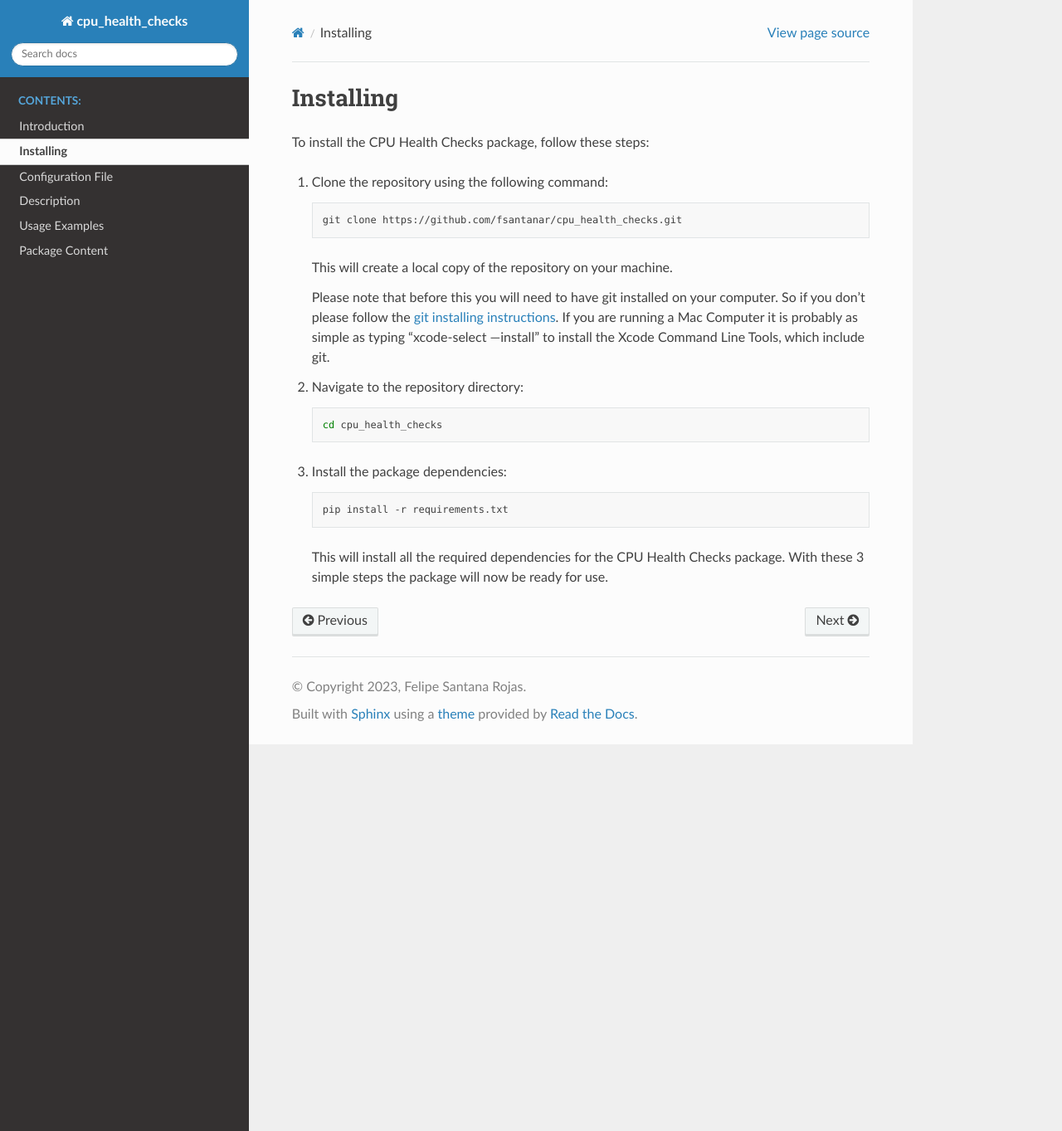
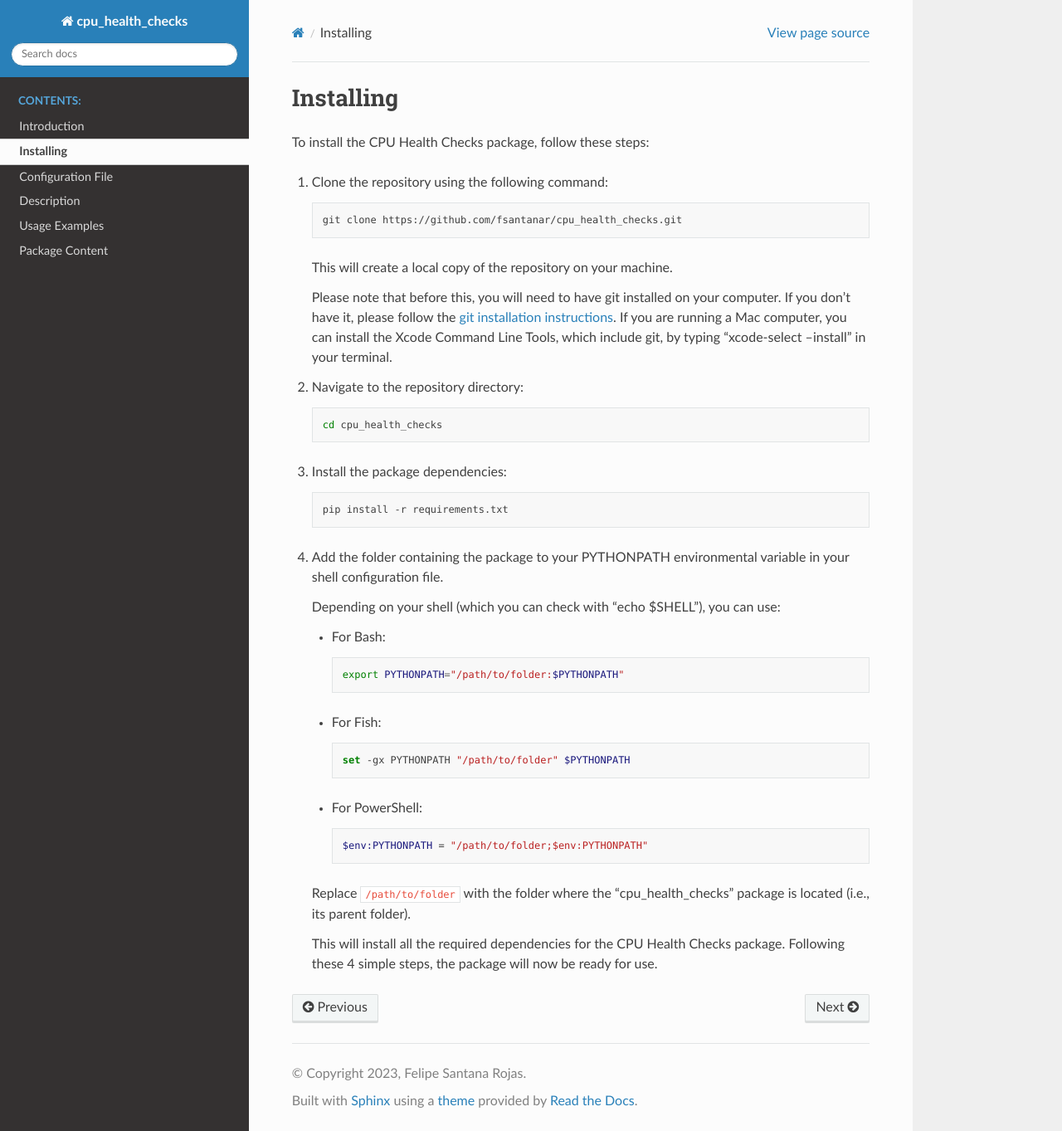
Before and after one commit to fsantanar/cpu_health_checks, a Sphinx documentation site: the page built from docs/sphinx/Installing.rst, in a window 1280 px wide and 1363 px high. Shown: the whole window at 83% size. Built offline with Sphinx 7.4.7 and the Read the Docs theme 2.0.0, drawn with Linux system fonts in a browser that asks for light colours.

Commit message:
Editing readthedocs config and documentation text

```diff
--- a/docs/sphinx/Installing.rst
+++ b/docs/sphinx/Installing.rst
@@ -11,11 +11,11 @@ To install the CPU Health Checks package, follow these steps:
 
    This will create a local copy of the repository on your machine.
 
-   Please note that before this you will need to have git installed on your computer.
-   So if you don't please follow the `git installing instructions
+   Please note that before this, you will need to have git installed on your computer.
+   If you don't have it, please follow the `git installation instructions
    <https://git-scm.com/book/en/v2/Getting-Started-Installing-Git>`_. If you are running a Mac
-   Computer it is probably as simple as typing "xcode-select —install" to install the Xcode Command
-   Line Tools, which include git.
+   computer, you can install the Xcode Command Line Tools, which include git, by typing
+   "xcode-select --install" in your terminal.
 
 2. Navigate to the repository directory:
 
@@ -29,5 +29,31 @@ To install the CPU Health Checks package, follow these steps:
 
       pip install -r requirements.txt
 
-   This will install all the required dependencies for the CPU Health Checks package.
-   With these 3 simple steps the package will now be ready for use.
+4. Add the folder containing the package to your PYTHONPATH environmental variable in your shell
+   configuration file.
+
+   Depending on your shell (which you can check with "echo $SHELL"), you can use:
+
+   - For Bash:
+
+     .. code-block:: bash
+
+        export PYTHONPATH="/path/to/folder:$PYTHONPATH"
+
+   - For Fish:
+
+     .. code-block:: fish
+
+        set -gx PYTHONPATH "/path/to/folder" $PYTHONPATH
+
+   - For PowerShell:
+
+     .. code-block:: powershell
+
+        $env:PYTHONPATH = "/path/to/folder;$env:PYTHONPATH"
+
+   Replace ``/path/to/folder`` with the folder where the "cpu_health_checks" package is located
+   (i.e., its parent folder).
+
+   This will install all the required dependencies for the CPU Health Checks package. Following these
+   4 simple steps, the package will now be ready for use.
```
Also changed, not shown: .readthedocs.yml.
